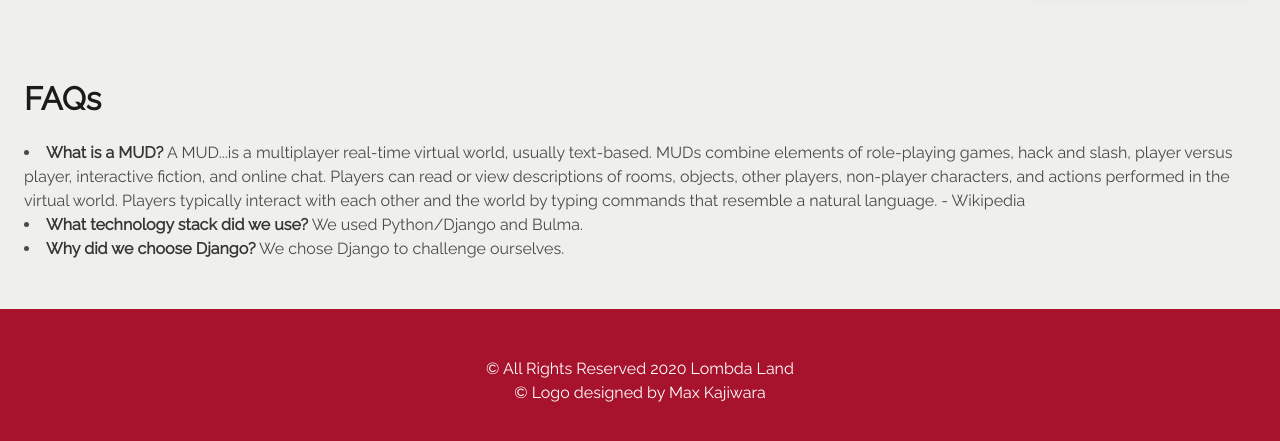
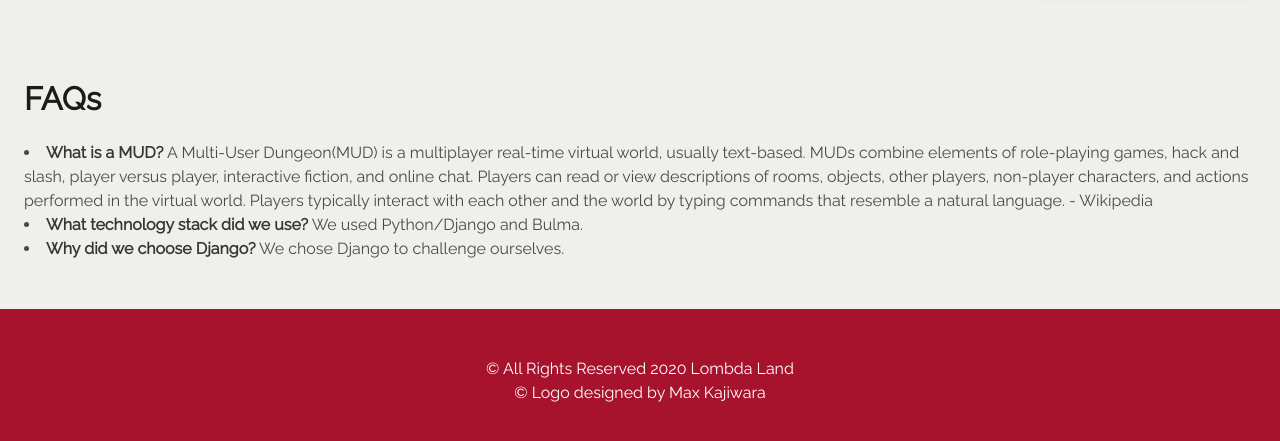
Before and after one commit to cs25-bw-team1922/landing_page_yo, a website: page index.html in a window 1280 px wide. Shown: the part 1420-1861 px from the top of the page. Drawn offline with Linux system fonts and the light colour scheme.

Commit message:
changed some wording

```diff
--- a/index.html
+++ b/index.html
@@ -176,7 +176,7 @@
         <section class="section" id="FAQs">
             <h1 class="title is-dark">FAQs</h1>
             <dl>
-                <li><strong>What is a MUD?</strong> A MUD...is a multiplayer real-time virtual world, usually text-based. MUDs combine elements of role-playing games, hack and slash, player versus player, interactive fiction, and online chat. Players can read or view descriptions of rooms, objects, other players, non-player characters, and actions performed in the virtual world. Players typically interact with each other and the world by typing commands that resemble a natural language. - Wikipedia</li>
+                <li><strong>What is a MUD?</strong> A Multi-User Dungeon(MUD) is a multiplayer real-time virtual world, usually text-based. MUDs combine elements of role-playing games, hack and slash, player versus player, interactive fiction, and online chat. Players can read or view descriptions of rooms, objects, other players, non-player characters, and actions performed in the virtual world. Players typically interact with each other and the world by typing commands that resemble a natural language. - Wikipedia</li>
                 <li><strong>What technology stack did we use?</strong> We used Python/Django and Bulma.</li>
                 <li><strong>Why did we choose Django?</strong> We chose Django to challenge ourselves.</li>
             </dl>
```
